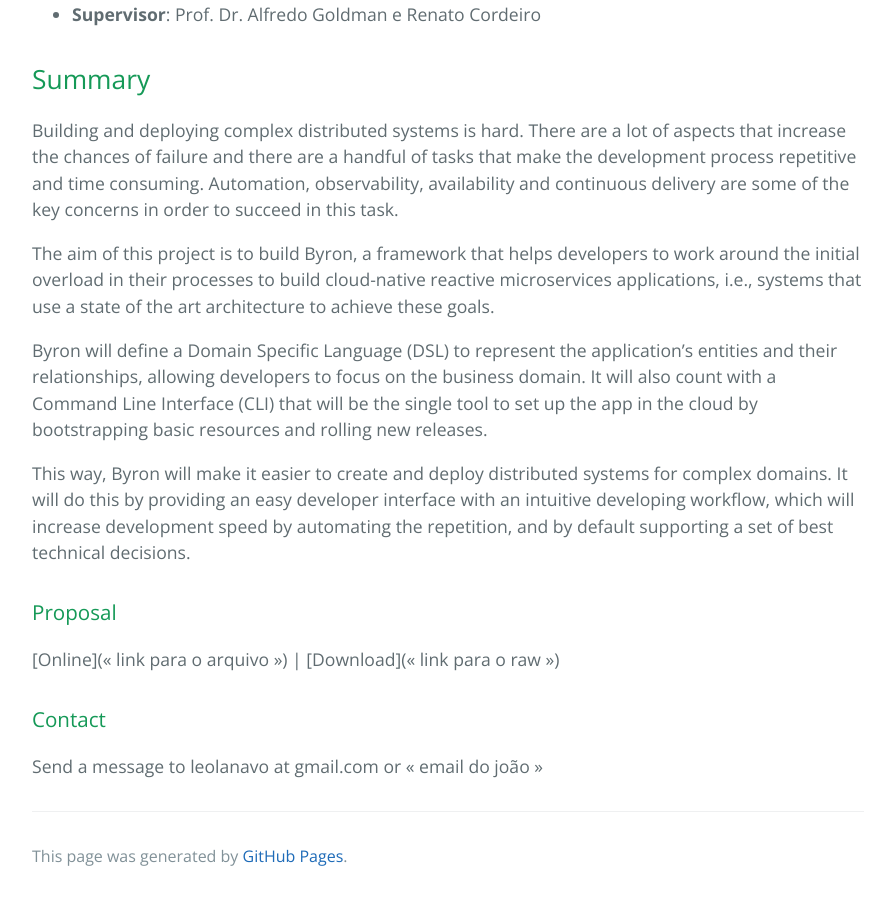
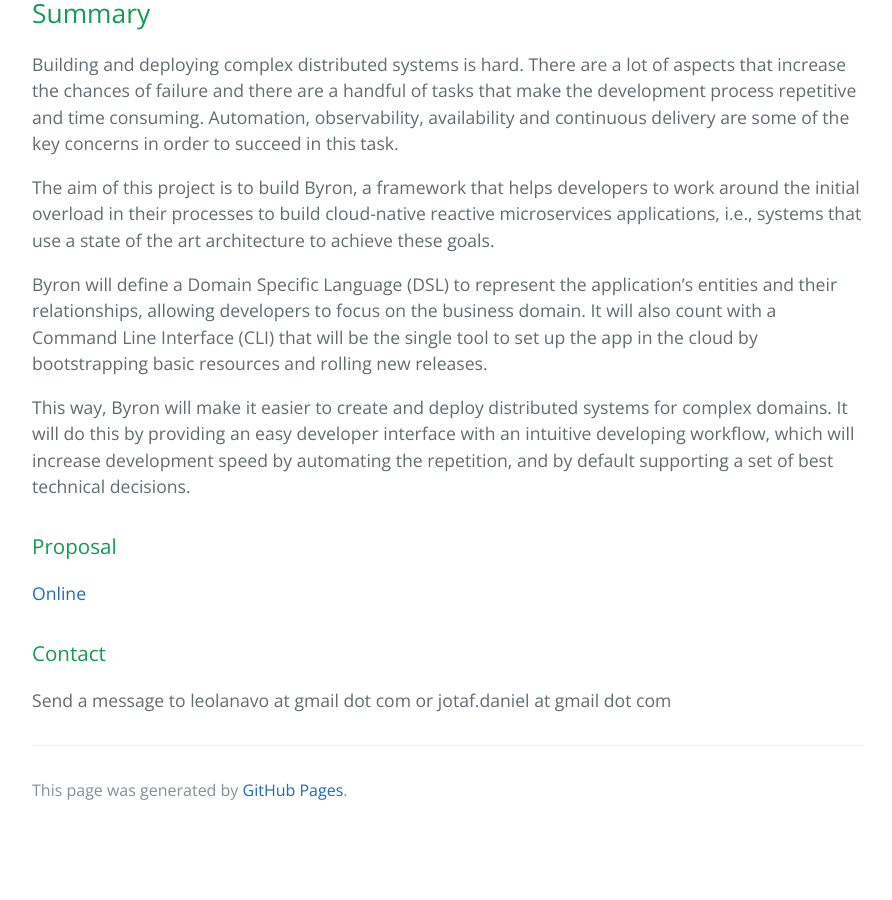
Before and after one commit to jooaodanieel/jooaodanieel.github.io, a Jekyll site: the page built from index.md, in a window 1280 px wide and 900 px high, scrolled down 645 px. Shown: the whole window, without its empty margins (192-1084 px from the left). Built offline with Jekyll 4.4.1, drawn with Linux system fonts in a browser that asks for light colours; our own code applies the rules of GitHub Pages for plain Markdown files; after the commit the page ends 1479 px from its top, so only the background shows below that; some of the changed text lies outside the part shown.

Commit message:
Finish proposal step of the website
Signed-off-by: João Daniel <jotaf.daniel@gmail.com>

```diff
--- a/_config.yml
+++ b/_config.yml
@@ -1,5 +1,5 @@
 title: MAC0499
-description: Trabalho de Conclusão de curso
-show_downloads: true
+description: Supervised Graduate Project
+show_downloads: false
 google_analytics:
 theme: jekyll-theme-cayman
--- a/index.md
+++ b/index.md
@@ -18,7 +18,7 @@ Byron will define a Domain Specific Language (DSL) to represent the application'
 This way, Byron will make it easier to create and deploy distributed systems for complex domains. It will do this by providing an easy developer interface with an intuitive developing workflow, which will increase development speed by automating the repetition, and by default supporting a set of best technical decisions.
 
 ### Proposal
-[Online](<< link para o arquivo >>) | [Download](<< link para o raw >>)
+[Online](https://gitlab.com/byron-framework/kanban/blob/master/Byron_Proposal.pdf)
 
 ### Contact
-Send a message to leolanavo at gmail.com or << email do joão >>
+Send a message to leolanavo at gmail dot com or jotaf.daniel at gmail dot com
```
